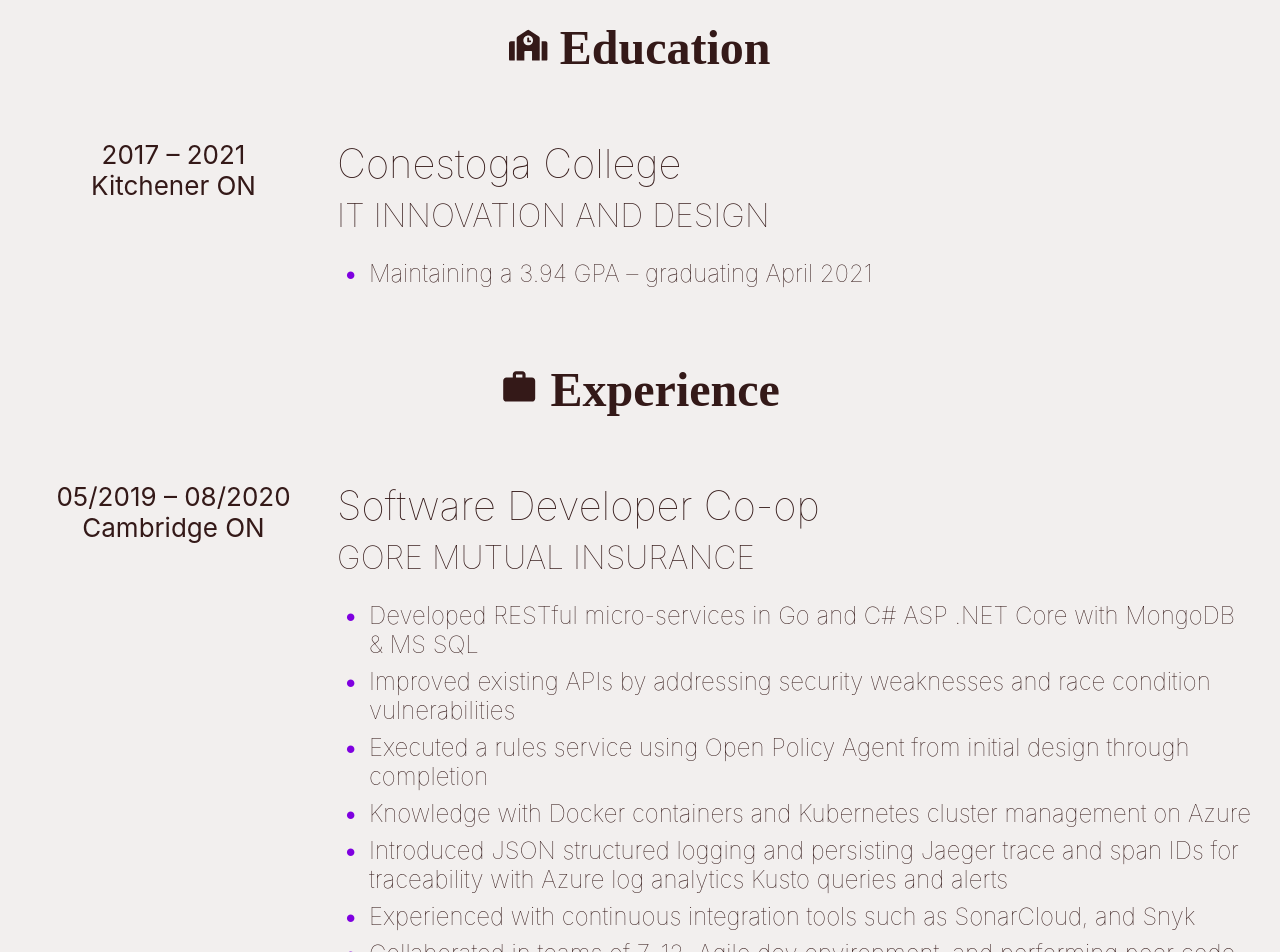
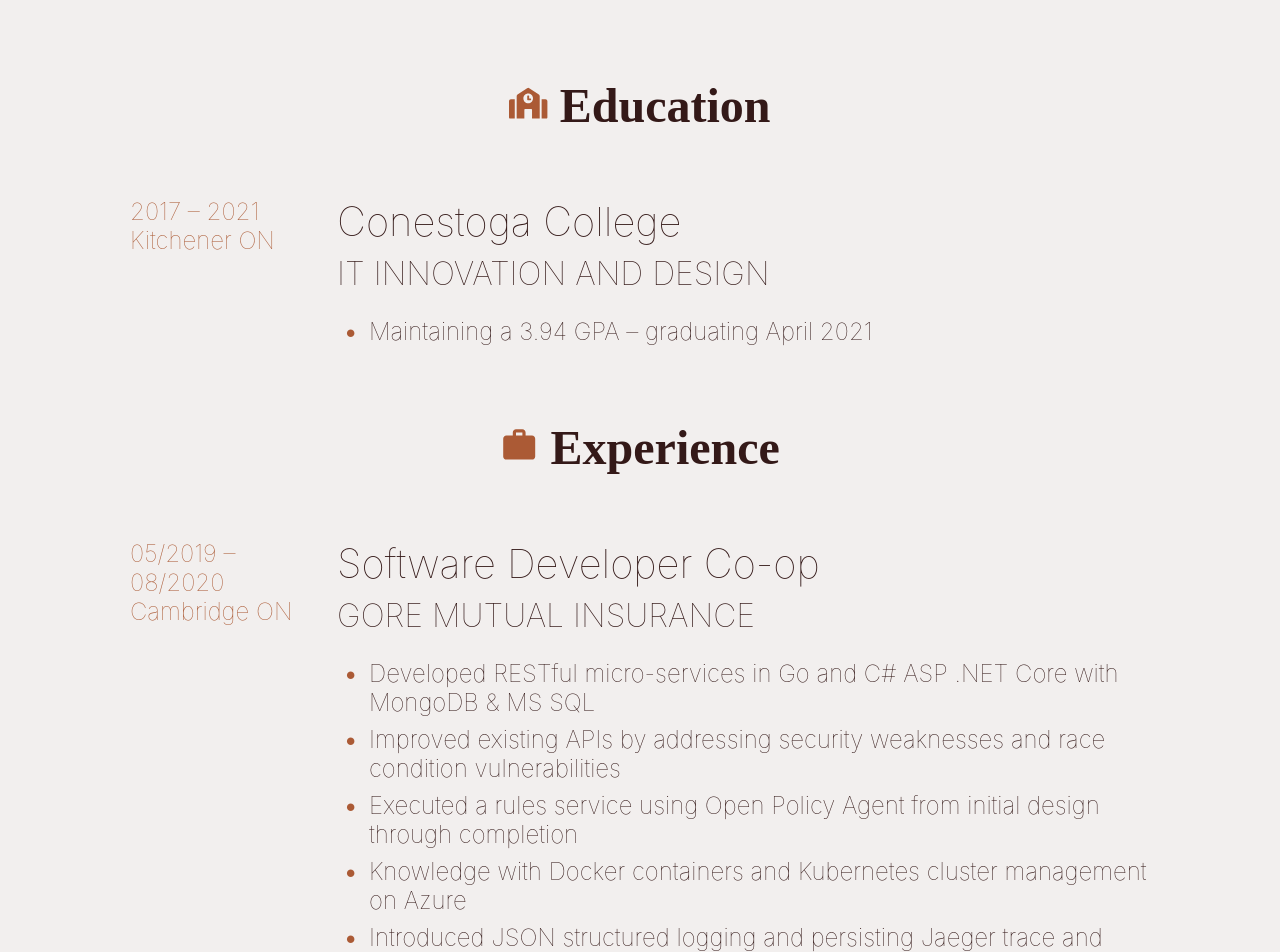
Before and after one commit to nsaccon/Portfolio, a React (Create React App) app: page / in a window 1280 px wide. Shown: the part 1980-2932 px from the top of the page. Built offline with nearby package versions, Linux system fonts and the light colour scheme.

Commit message:
Updated styles

```diff
--- a/src/App.css
+++ b/src/App.css
@@ -119,6 +119,9 @@
 .devicon:hover {
   color: #ab5a35;
 }
+.popIcon {
+  color: #ab5a35;
+}
 
 .content-container ul {
   margin-top: 1.5rem;
@@ -128,7 +131,7 @@
 
 .content-container ul li::before {
   content: "•";
-  color: #7f00e0;
+  color: #ab5a35;
   font-weight: bold;
   display: inline-block;
   width: 1em;
@@ -143,23 +146,21 @@
   padding-left: 1rem;
 }
 
-.experience-grid {
-  padding-bottom: 8rem;
-}
-
-.experience-date-location {
-  font-size: 1.5rem;
-  text-align: left;
-  font-weight: lighter;
-  color: #7f00e0;
-}
-
 .experience-title {
   font-weight: lighter;
   font-size: 2.5rem;
   margin-block-start: 0em;
   margin-block-end: 0.2em;
 }
+
+.experience-side-text {
+  font-size: 1.5rem;
+  text-align: left;
+  font-weight: lighter;
+  color:#ab5a35;
+}
+
+
 
 .experience-description {
   text-transform: uppercase;
@@ -199,7 +200,7 @@
 }
 
 .project-text b {
-  color: #7f00e0;
+  color:#ab5a35;
 }
 
 .project-grid {
--- a/src/Components/Education.js
+++ b/src/Components/Education.js
@@ -1,32 +1,44 @@
 import { Grid } from "@material-ui/core";
 import Fade from "react-reveal/Fade";
 import Flip from "react-reveal/Flip";
+import LightSpeed from "react-reveal/LightSpeed";
 import { FaSchool } from "react-icons/fa";
 const Education = () => {
   return (
     <>
-      <Grid container spacing={2}>
+      <Grid container spacing={2} justify="center">
         <Grid item xs={12}>
           <Fade top delay={100}>
             <h3 className="title">
-              <FaSchool size="0.8em" /> Education
+              <FaSchool size="0.8em" className="popIcon" /> Education
             </h3>
           </Fade>
         </Grid>
-        <Grid item xs={3}>
+        <Grid item xs={2}>
+          <div color="red">
             <Flip bottom delay={100}>
-            2017 – 2021
+              <div className="experience-side-text">2017 – 2021</div>
             </Flip>
             <Flip bottom delay={400}>
-            Kitchener ON
+              <div className="experience-side-text">Kitchener ON</div>
             </Flip>
+          </div>
         </Grid>
-        <Grid item xs={9}>
+        <Grid item xs={8}>
           <div align="left">
+            <Flip bottom delay={100}>
               <h4 className="experience-title">Conestoga College</h4>
-            <h5 className="experience-description">IT Innovation and Design</h5>
+            </Flip>
+
+            <Flip bottom delay={400}>
+              <h5 className="experience-description">
+                IT Innovation and Design
+              </h5>
+            </Flip>
             <ul>
+              <LightSpeed right>
                 <li>Maintaining a 3.94 GPA – graduating April 2021</li>
+              </LightSpeed>
             </ul>
           </div>
         </Grid>
--- a/src/Components/Experience.js
+++ b/src/Components/Experience.js
@@ -2,30 +2,36 @@
 import Fade from "react-reveal/Fade";
 import Flip from "react-reveal/Flip";
 import { MdWork } from "react-icons/md";
+import LightSpeed from "react-reveal/LightSpeed";
 
 const Experience = () => {
   return (
     <>
-      <Grid container spacing={2}>
+      <Grid container spacing={2} justify="center">
         <Grid item xs={12}>
           <Fade top delay={100}>
             <h3 className="title">
-              <MdWork size="0.8em" /> Experience
+              <MdWork size="0.8em" className="popIcon" /> Experience
             </h3>
           </Fade>
         </Grid>
-        <Grid item xs={3}>
+        <Grid item xs={2}>
           <Flip bottom delay={100}>
-            05/2019 – 08/2020
+            <div className="experience-side-text">05/2019 – 08/2020</div>
           </Flip>
           <Flip bottom delay={400}>
-            Cambridge ON
+            <div className="experience-side-text">Cambridge ON</div>
           </Flip>
         </Grid>
-        <Grid item xs={9}>
-          <div align="left">
-            <h4 className="experience-title">Software Developer Co-op</h4>
+        <Grid item xs={8}>
+          <div align="left"><Flip bottom delay={100}>
+          <h4 className="experience-title">Software Developer Co-op</h4>
+            </Flip>
+
+            <Flip bottom delay={400}>
             <h5 className="experience-description">Gore Mutual Insurance</h5>
+            </Flip>
+            <LightSpeed right cascade>
             <ul>
               <li>
                 Developed RESTful micro-services in Go and C# ASP .NET Core with
@@ -61,6 +67,7 @@
                 Material UI
               </li>
             </ul>
+            </LightSpeed>
           </div>
         </Grid>
       </Grid>
--- a/src/Components/Projects.js
+++ b/src/Components/Projects.js
@@ -8,22 +8,22 @@
 const Projects = () => {
   return (
     <div className="content-container">
-      <Grid container spacing={2}>
+      <Grid container spacing={2} justify="center">
         <Grid item xs={12}>
           <Fade top delay={100}>
             <h3 className="title">
-              <GoBeaker size="0.8em" /> Projects
+              <GoBeaker size="0.8em" className='popIcon' /> Projects
             </h3>
           </Fade>
         </Grid>
 
-        <Grid item xs={5}>
+        <Grid item xs={4}>
         <img src={imgCollegeM8}
                 title="CollegeM8 Login Screen"
                 alt="Screenshot of CollegeM8 Login Screen"
                 className="project-image" />
         </Grid>
-        <Grid item xs={7}>
+        <Grid item xs={6}>
             <div align='left'>
 
           <h4 className="project-title">CollegeM8</h4>
@@ -34,7 +34,7 @@
         </Grid>
 
 
-        <Grid item xs={7}>
+        <Grid item xs={6}>
             <div align='left'>
 
           <h4 className="project-title">DocuSign Integration</h4>
@@ -43,7 +43,7 @@
               </p>
               </div>
         </Grid>
-        <Grid item xs={5}>
+        <Grid item xs={4}>
         <img src={imgDocuSign}
                 title="DocuSign Logo"
                 alt="DocuSign Logo"
--- a/src/Components/TechnicalSkills.js
+++ b/src/Components/TechnicalSkills.js
@@ -1,18 +1,21 @@
 import { Grid } from "@material-ui/core";
 import Fade from "react-reveal/Fade";
-import Bounce from "react-reveal/Bounce";
 import Flip from "react-reveal/Flip";
+import Roll from "react-reveal/Roll";
 import DevIcons from "./DevIcons";
-import { GrTechnology } from "react-icons/gr";
+import { GoKebabHorizontal } from "react-icons/go";
 
 const TechnicalSkills = () => {
   return (
     <div className="content-container">
       <Grid container spacing={2} justify="center">
-        <Grid item xl={4} className="dev-icons">
+        <Grid item xl={4}>
+        <Grid item xl={12}>
           <Flip bottom>
-            <h3 className="title"> Technical Skills </h3>
+            <h3 className="title">Technical Skills</h3>
+
           </Flip>
+          </Grid>
           <DevIcons />
         </Grid>
         <Grid item lg={6}>
@@ -23,7 +26,7 @@
               logging useful for debugging and data analytics querying, and most
               importantly security and monitoring.
               <br />
-              <GrTechnology size="0.8em" />
+              <Roll delay={1500}><GoKebabHorizontal size="2em" className='popIcon' /></Roll>
               <br />
               Developed an efficient rules service using Open Policy Agent for
               nationwide broker quoting.
```
Lines whose indentation alone changed are shown as unchanged.
